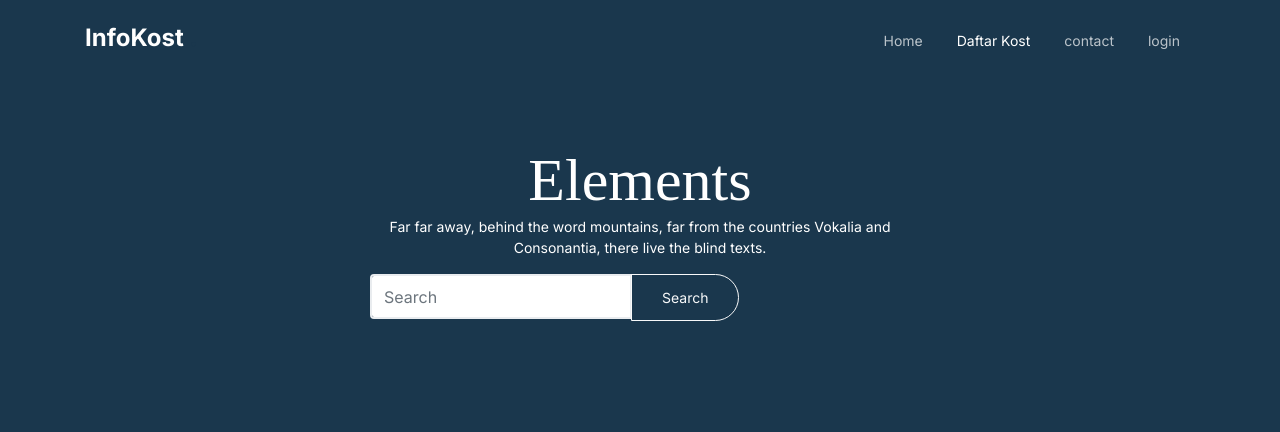
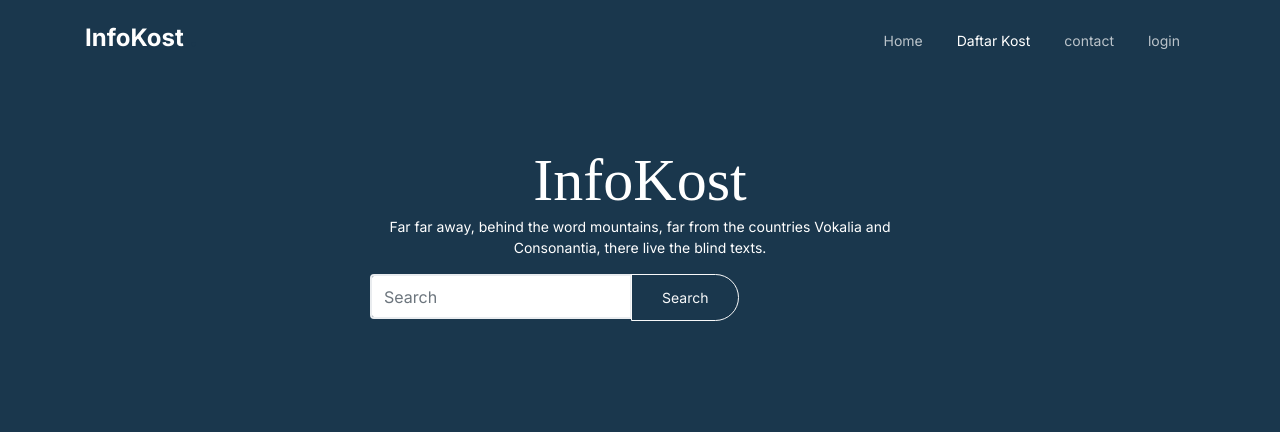
Before and after one commit to MuhammadRamaPradipaWijaya/InfoKos, a PHP site: page /daftarkos.php in a window 1280 px wide; the page is wider, and only the part inside the window is pictured. Shown: the top 432 px of that part. Run offline with PHP 8.4, Linux system fonts and the light colour scheme; data comes from the database, SQL or seed files in the repository; some web fonts are replaced.

Commit message:
infokost

```diff
--- a/daftarkos.php
+++ b/daftarkos.php
@@ -113,7 +113,7 @@ function minfas($idkost, $tipe_kost)
         <div class="row align-items-center">
             <div class="col-lg-6 mx-auto text-center">
                 <div class="intro-wrap">
-                    <h1 class="mb-0">Elements</h1>
+                    <h1 class="mb-0">InfoKost</h1>
                     <p class="text-white">Far far away, behind the word mountains, far from the countries Vokalia and Consonantia, there live the blind texts. </p>
                     <form class="form-inline mt-3">
                         <div class="input-group">
```
Also changed, not shown: img/foto_kost/bangunan_utama/kos nias.jpg (added), img/foto_kost/interior/Nias Interior.jpeg (added), img/foto_kost/kamar/Nias Kamar.jpg (added), img/foto_kost/kamar_mandi/Nias Kamar Mandi.jpeg (added).
